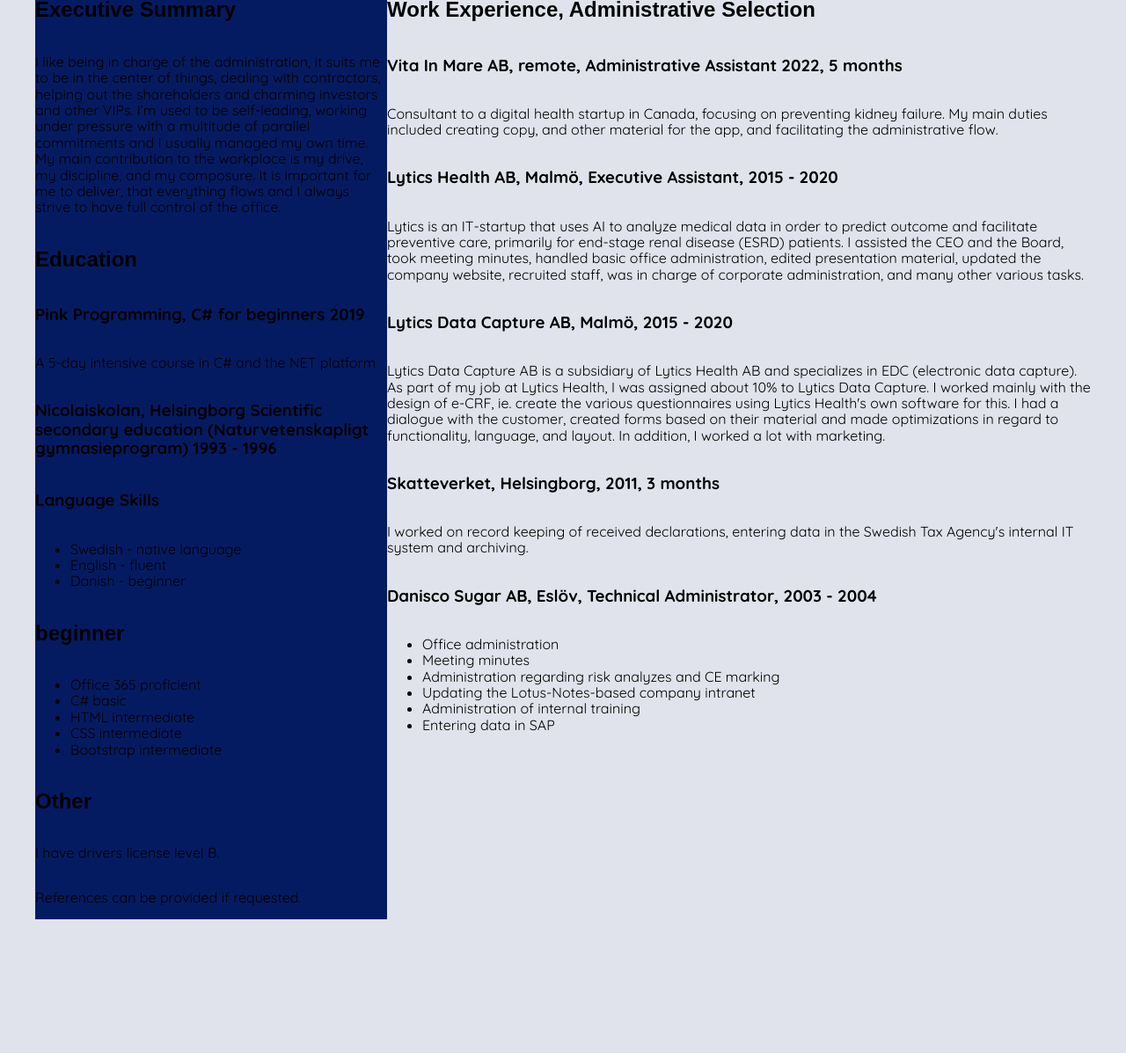
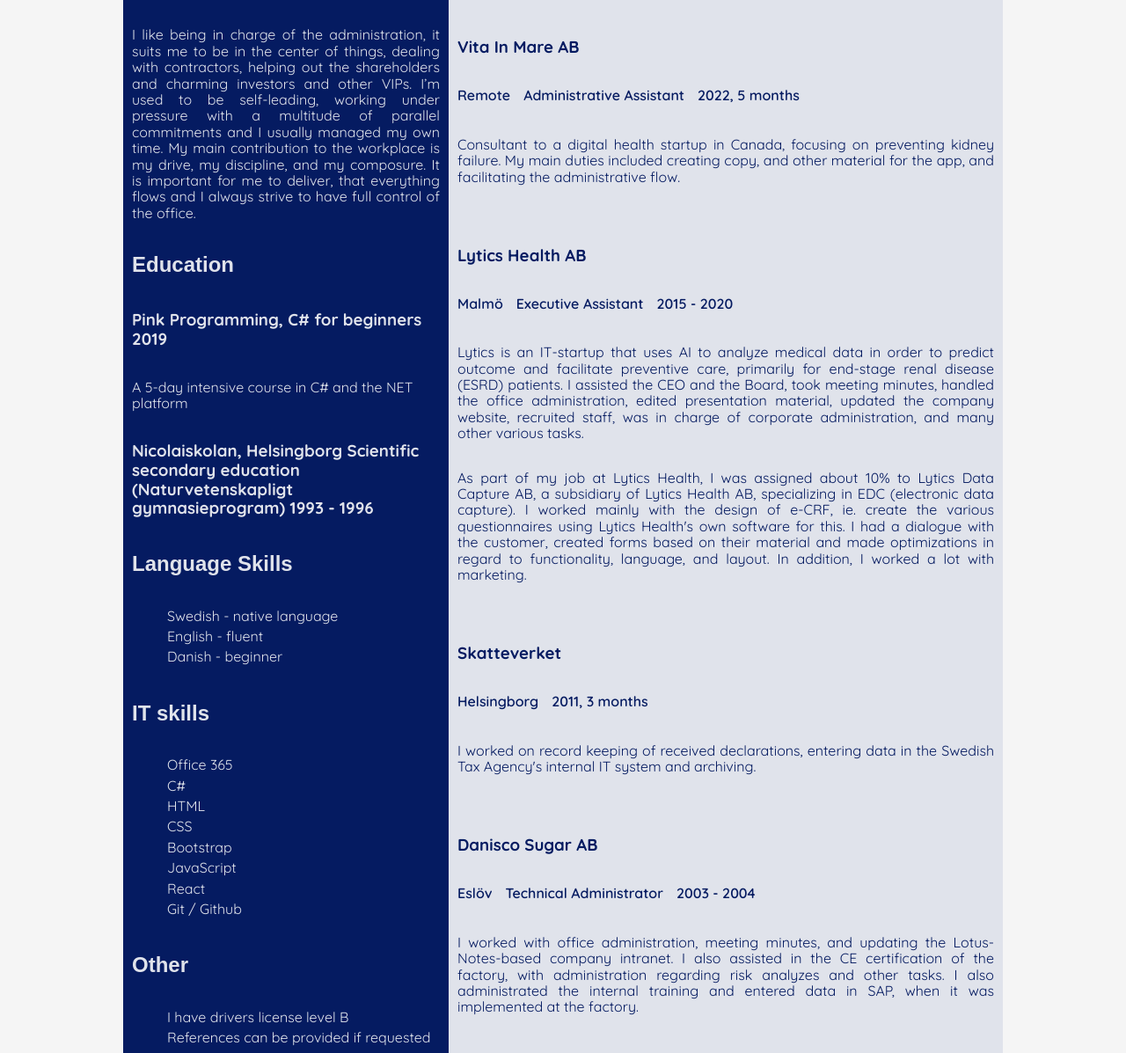
Before and after one commit to IdaSofieKarlsson/EnkelHemsida, a plain HTML site: page index.html in a window 1280 px wide. Shown: the part 328-1525 px from the top of the page at 88% size. Before the commit the page ends 1373 px from the top, so only its background shows below. Drawn offline with nearby package versions, Linux system fonts and the light colour scheme; a web font is replaced by a local one.

Commit message:
more css

```diff
--- a/index.html
+++ b/index.html
@@ -11,28 +11,25 @@
     <link rel="stylesheet" href="styles/styles.css">
 </head>
 <body>
-    <header>
-        <div class="header">
-            <img src="./images/Bild2.png" alt="Ida-Sofie Karlsson, close-up" width="50px" height="50px">
+    <header class="header">
+        <img src="./images/Bild2.png" alt="Ida-Sofie Karlsson, close-up" width="150px" height="150px">
+        <div class="header-text">
             <h1>Ida-Sofie Karlsson</h1>
-            <h2>Executive Administrative Arachnid</h2>
+            <h2><em>Executive Administrative Arachnid</em></h2>
+        </div>
         <ul>
             <li>Ida-Sofie Karlsson</li>
             <li>Lokvägen 20A, 253 52 Påarp</li>
             <li>070-858 36 15</li>
-            </ul>
-            <ul>
             <li>ida.sofie.karlsson@gmail.com</li>
             <li><a href="https://www.linkedin.com/in/idasofiekarlsson/">My LinkedIn Profile</a></li>
         </ul>
-
-        </div>
     </header>
     <main>
         <div class="CV-container">
             <div class="summary-container">
                 <h2>Executive Summary</h2>
-                <p>I like being in charge of the administration, it suits me to be in the center of things, dealing with contractors, helping out
+                <p class="summery-p">I like being in charge of the administration, it suits me to be in the center of things, dealing with contractors, helping out
                     the shareholders and charming investors and other VIPs. I’m used to be self-leading, working under pressure with a multitude
                     of parallel commitments and I usually managed my own time. My main contribution to the workplace is my drive, my discipline,
                     and my composure. It is important for me to deliver, that everything flows and I always strive to have full control of the
@@ -41,58 +38,82 @@
                 <h3>Pink Programming, C# for beginners 2019</h3>
                 <p>A 5-day intensive course in C# and the NET platform</p>
                 <h3>Nicolaiskolan, Helsingborg Scientific secondary education (Naturvetenskapligt gymnasieprogram) 1993 - 1996</h3>
-                <h3>Language Skills</h3>
+                <h2>Language Skills</h2>
                 <ul>
                     <li>Swedish - native language</li>
                     <li>English - fluent</li>
                     <li>Danish - beginner</li>
                 </ul>
-                <h2>beginner</h2>
+                <h2>IT skills</h2>
                 <ul>
-                    <li>Office 365	proficient</li>
-                    <li>C#		basic</li>
-                    <li>HTML		intermediate</li>
-                    <li>CSS		intermediate</li>
-                    <li>Bootstrap	intermediate </li>
+                    <li>Office 365</li>
+                    <li>C#</li>
+                    <li>HTML</li>
+                    <li>CSS</li>
+                    <li>Bootstrap</li>
+                    <li>JavaScript</li>
+                    <li>React</li>
+                    <li>Git / Github</li>
                 </ul>
                 <h2>Other</h2>
-                <p>I have drivers license level B.</p>
-                <p>References can be provided if requested.</p>
+                <ul>
+                    <li>I have drivers license level B</li>
+                    <li>References can be provided if requested</li>
+                </ul>
             </div>
+
             <div class="experience-container">
                 <h2>Work Experience, Administrative Selection</h2>
-                <h3>Vita In Mare AB, remote, Administrative Assistant 2022, 5 months</h3>
+                <div class="experience-company">
+                    <h3>Vita In Mare AB</h3>
+                    <ul>
+                        <li>Remote</li>
+                        <li>Administrative Assistant</li>
+                        <li>2022, 5 months</li>
+                    </ul>
                     <p>Consultant to a digital health startup in Canada, focusing on preventing kidney failure. My main duties included creating
-                    copy, and other material for the app, and facilitating the administrative flow. </p>
-                <h3>Lytics Health AB, Malmö, Executive Assistant, 2015 - 2020</h3>
+                    copy, and other material for the app, and facilitating the administrative flow.</p>
+                </div>
+                <div class="experience-company">
+                    <h3>Lytics Health AB</h3>
+                    <ul>
+                        <li>Malmö</li>
+                        <li>Executive Assistant</li>
+                        <li>2015 - 2020</li>
+                    </ul>
                     <p>Lytics is an IT-startup that uses AI to analyze medical data in order to predict outcome and facilitate preventive care,
-                    primarily for end-stage renal disease (ESRD) patients. I assisted the CEO and the Board, took meeting minutes, handled basic
+                    primarily for end-stage renal disease (ESRD) patients. I assisted the CEO and the Board, took meeting minutes, handled the
                     office administration, edited presentation material, updated the company website, recruited staff, was in charge of corporate
-                    administration, and many other various tasks. </p>
-                <h3>Lytics Data Capture AB, Malmö, 2015 - 2020</h3>
-                <p>Lytics Data Capture AB is a subsidiary of Lytics Health AB and specializes in EDC (electronic data capture). As part of my job
-                    at Lytics Health, I was assigned about 10% to Lytics Data Capture. I worked mainly with the design of e-CRF, ie. create the
-                    various questionnaires using Lytics Health's own software for this. I had a dialogue with the customer, created forms based
-                    on their material and made optimizations in regard to functionality, language, and layout. In addition, I worked a lot with
-                    marketing.</p>
-                <h3>Skatteverket, Helsingborg, 2011, 3 months</h3>
+                    administration, and many other various tasks.</p>
+                    <p>As part of my job at Lytics Health, I was assigned about 10% to Lytics Data Capture AB, a subsidiary of Lytics
+                    Health AB, specializing in EDC (electronic data capture). I worked mainly with the design of e-CRF, ie. create the
+                    various questionnaires using Lytics Health's own software for this. I had a dialogue with the customer, created forms
+                    based on their material and made optimizations in regard to functionality, language, and layout. In addition, I
+                    worked a lot with marketing.</p>
+                </div>
+                <div class="experience-company">
+                    <h3>Skatteverket</h3>
+                    <ul>
+                        <li>Helsingborg</li>
+                        <li>2011, 3 months</li>
+                    </ul>
                     <p>I worked on record keeping of received declarations, entering data in the Swedish Tax Agency's internal IT system and
-                    archiving. </p>
-                <h3>Danisco Sugar AB, Eslöv, Technical Administrator, 2003 - 2004</h3>
+                    archiving.</p>
+                </div>
+                <div class="experience-company">
+                    <h3>Danisco Sugar AB</h3>
                     <ul>
-                    <li>Office administration</li>
-                    <li>Meeting minutes</li>
-                    <li>Administration regarding risk analyzes and CE marking</li>
-                    <li>Updating the Lotus-Notes-based company intranet</li>
-                    <li>Administration of internal training</li>
-                    <li>Entering data in SAP</li>
+                        <li>Eslöv</li>
+                        <li>Technical Administrator</li>
+                        <li>2003 - 2004</li>
                     </ul>
+                    <p>I worked with office administration, meeting minutes, and updating the Lotus-Notes-based company intranet. I also
+                        assisted in the CE certification of the factory, with administration regarding risk analyzes and other tasks.
+                        I also administrated the internal training and entered data in SAP, when it was implemented at the factory.
+                    </p>
                 </div>
             </div>
-
+        </div>
     </main>
-    <footer>
-
-    </footer>
 </body>
 </html>
--- a/styles/styles.css
+++ b/styles/styles.css
@@ -1,5 +1,5 @@
 body {
-    background-color: #E0E3EB;
+    background-color: whitesmoke;
 }
 h1 {
     font-family: "Electrolize", sans-serif;
@@ -13,24 +13,28 @@
 p {
     font-family: "Quicksand", sans-serif;
 }
-ul {
 
-}
 li {
     font-family: "Quicksand", sans-serif;
+    list-style-type: none;
+    margin-bottom: 5px;
 }
 
 .header {
-    max-width: 1200px;
+    max-width: 1000px;
     width: 100%;
-    min-height: auto;
+    min-height: 250px;
     height: 100%;
     margin: auto;
+    margin-top: 15px;
     background-color: #90AD85;
+    display: flex;
+    justify-content: space-around;
+    align-items: center;
+}
 
-}
 .CV-container {
-    max-width: 1200px;
+    max-width: 1000px;
     width: 100%;
     min-height: auto;
     height: 100%;
@@ -39,20 +43,52 @@
     background-color: #E0E3EB;
 }
 .summary-container {
-    max-width: 400px;
+    max-width: 350px;
     width: 100%;
     min-height: auto;
     height: 100%;
     display: flex;
     flex-direction: column;
     background-color: #051B61;
+    color: #E0E3EB;
+    padding: 10px;
 }
+.summery-p {
+    text-align: justify;
+}
+.summary-container ul {
+    display: flex;
+    flex-direction: column;
+}
+
 .experience-container {
-    max-width: 800px;
+    max-width: 650px;
     width: 100%;
     min-height: auto;
     height: 100%;
     display: flex;
     flex-direction: column;
+    color: #051B61;
     background-color: #E0E3EB;
+    padding: 10px;
 }
+.experience-container ul {
+    display: flex;
+    padding-left: 0px;
+
+}
+.experience-container li {
+    margin-right: 15px;
+    font-weight: 600;
+}
+
+.experience-company {
+    display: flex;
+    flex-direction: column;
+    align-items: start;
+    padding-top: 10px;
+    margin-bottom: 25px;
+}
+.experience-company p {
+    text-align: justify;
+}
```
Lines whose indentation alone changed are shown as unchanged.
